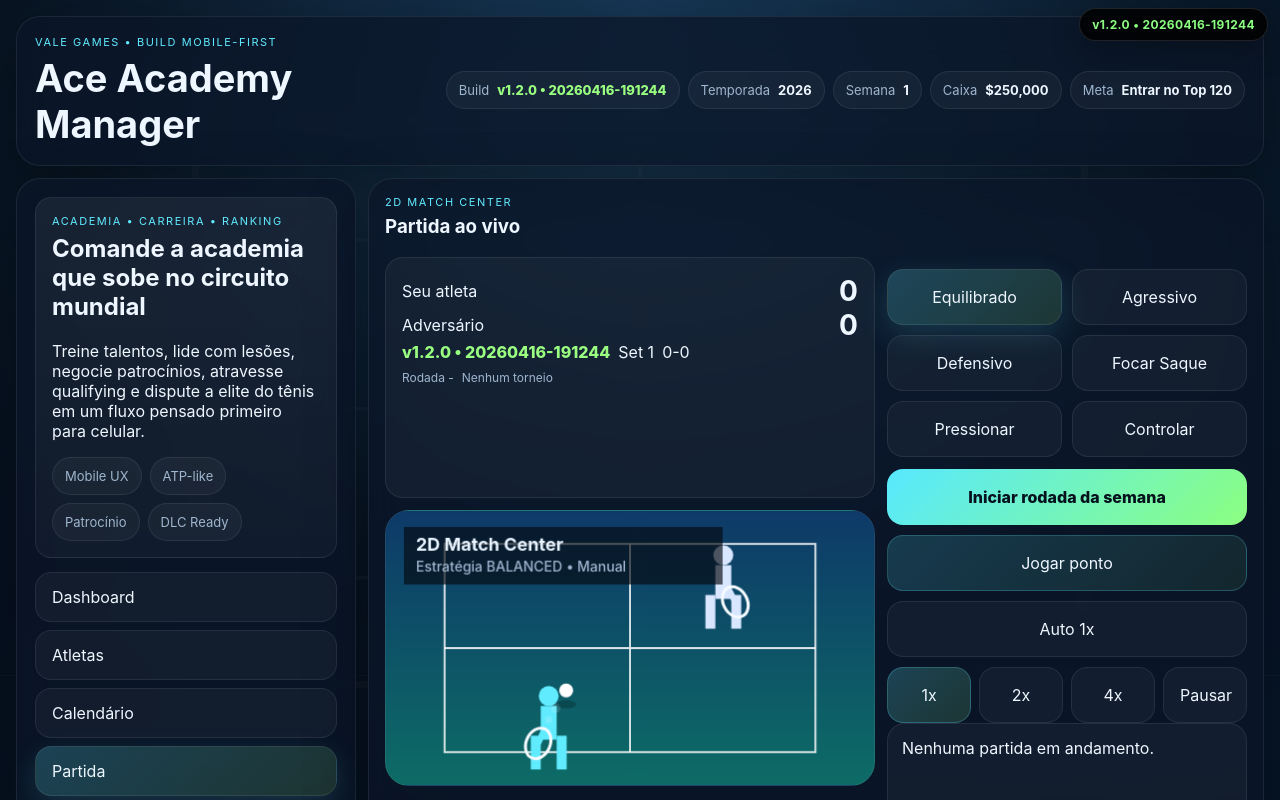
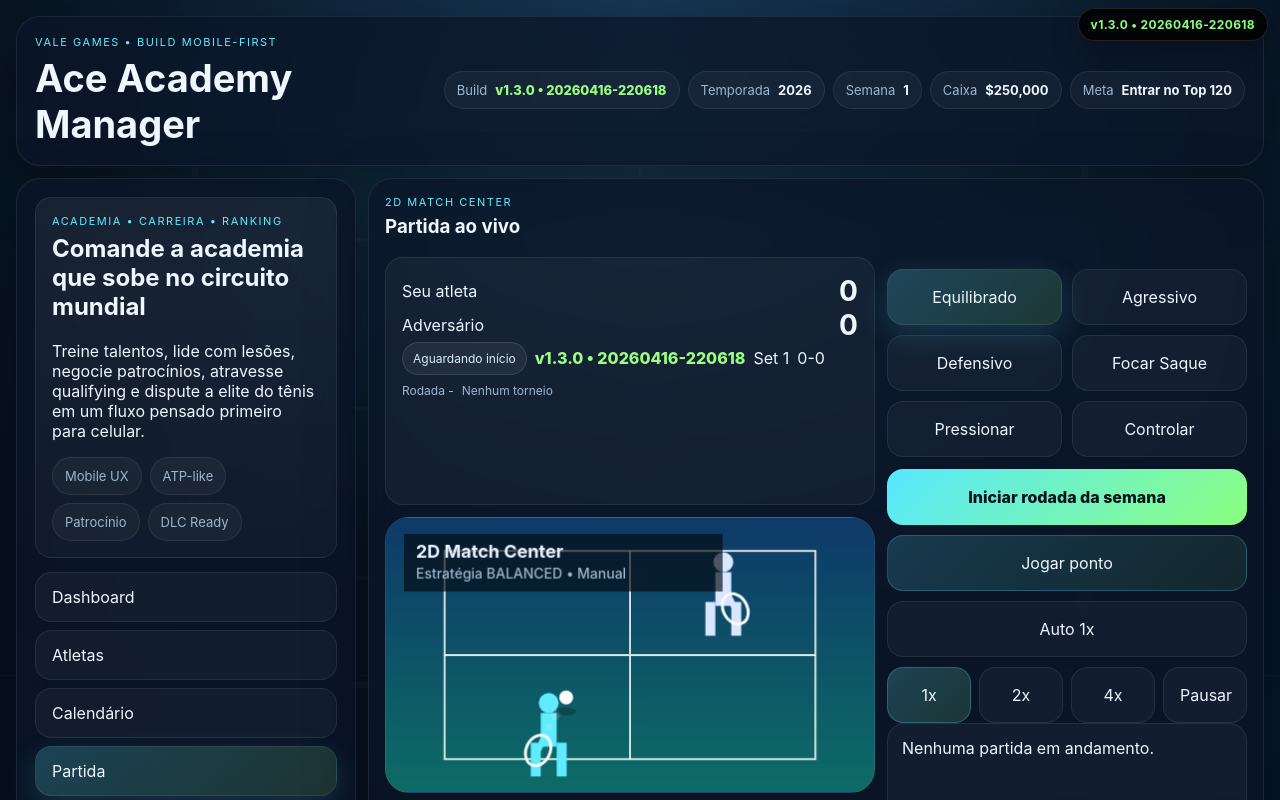
Before and after one commit to jonatanoficial-bit/TENIS-ACADEMIA-1.0, a plain HTML site: page index.html in a window 1280 px wide. Both pictures are taken after a click on the button "Partida". Shown: the top 800 px of the page. Drawn offline with Linux system fonts and the light colour scheme.

Commit message:
Add files via upload

```diff
--- a/css/styles.css
+++ b/css/styles.css
@@ -166,3 +166,10 @@
   }
   .mobile-build-badge { display: block; }
 }
+
+
+.metric-state{
+  color:#d9ecff;
+  border-color:rgba(255,255,255,0.12);
+  background:rgba(255,255,255,0.06);
+}
--- a/index.html
+++ b/index.html
@@ -10,7 +10,7 @@
   <link rel="stylesheet" href="css/styles.css" />
 </head>
 <body>
-  <div id="buildOverlay" class="build-overlay">v1.2.0 • 20260416-191244</div>
+  <div id="buildOverlay" class="build-overlay">v1.3.0 • 20260416-220618</div>
   <div class="app-shell">
     <header class="topbar glass">
       <div>
@@ -18,7 +18,7 @@
         <h1>Ace Academy Manager</h1>
       </div>
       <div class="hud-row hud-scroll">
-        <div class="pill build-pill"><span>Build</span><strong id="buildPill">v1.2.0 • 20260416-191244</strong></div>
+        <div class="pill build-pill"><span>Build</span><strong id="buildPill">v1.3.0 • 20260416-220618</strong></div>
         <div class="pill"><span>Temporada</span><strong id="seasonLabel">2026</strong></div>
         <div class="pill"><span>Semana</span><strong id="weekLabel">1</strong></div>
         <div class="pill"><span>Caixa</span><strong id="moneyLabel">$0</strong></div>
@@ -53,7 +53,7 @@
           <button class="tab-btn" data-tab="adminhint">Admin</button>
         </nav>
 
-        <div id="mobileBuildBadge" class="mobile-build-badge glass">v1.2.0 • 20260416-191244</div>
+        <div id="mobileBuildBadge" class="mobile-build-badge glass">v1.3.0 • 20260416-220618</div>
         <section class="sidebar-actions">
           <button id="advanceWeekBtn" class="btn-primary">Avançar Semana</button>
           <button id="saveBtn" class="btn-secondary">Salvar</button>
@@ -125,7 +125,7 @@
               <div class="score-card mobile-priority">
                 <div class="score-row"><span id="matchPlayerName">Seu atleta</span><strong id="scorePlayer">0</strong></div>
                 <div class="score-row"><span id="matchOpponentName">Adversário</span><strong id="scoreOpponent">0</strong></div>
-                <div class="score-meta"><span id="matchBuildInline" class="metric-build">v1.2.0 • 20260416-191244</span><span id="setLabel">Set 1</span><span id="pointLabel">0-0</span></div>
+                <div class="score-meta"><span id="matchStatePill" class="metric metric-state">Aguardando início</span><span id="matchBuildInline" class="metric-build">v1.3.0 • 20260416-220618</span><span id="setLabel">Set 1</span><span id="pointLabel">0-0</span></div>
                 <div class="score-meta secondary-meta"><span id="roundLabel">Rodada -</span><span id="tournamentLabel">Nenhum torneio</span></div>
               </div>
               <canvas id="matchCanvas" width="960" height="540"></canvas>
--- a/js/main.js
+++ b/js/main.js
@@ -19,7 +19,7 @@
 };
 const SCORE_NAMES = ['0', '15', '30', '40', 'AD'];
 const ROUND_ORDER = ['Q', 'R16', 'QF', 'SF', 'F'];
-const BUILD_LABEL = 'v1.2.0 • 20260416-191244';
+const BUILD_LABEL = 'v1.3.0 • 20260416-220618';
 let autoPlayTimer = null;
 let autoPlaySpeed = 1;
 let courtClock = 0;
@@ -45,7 +45,7 @@
 }
 
 function migrateState() {
-  state.version = '1.2.0';
+  state.version = '1.3.0';
   state.logs ||= [];
   state.summary ||= [];
   state.inbox ||= [];
@@ -63,15 +63,32 @@
 }
 
 
+
+function getMatchPhase() {
+  if (!state.match) return 'idle';
+  if (state.match.finished) return 'finished';
+  if (state.match.inProgress) return 'live';
+  return 'ready';
+}
+
 function applyBuildMarkers() {
   const pill = $('#buildPill');
   const overlay = $('#buildOverlay');
   const mobile = $('#mobileBuildBadge');
   const inline = $('#matchBuildInline');
+  const statePill = $('#matchStatePill');
   if (pill) pill.textContent = BUILD_LABEL;
   if (overlay) overlay.textContent = BUILD_LABEL;
   if (mobile) mobile.textContent = BUILD_LABEL;
   if (inline) inline.textContent = BUILD_LABEL;
+  if (statePill) {
+    const phase = getMatchPhase();
+    statePill.textContent =
+      phase === 'live' ? 'Partida ao vivo' :
+      phase === 'finished' ? 'Partida encerrada' :
+      phase === 'ready' ? 'Pronto para iniciar' :
+      'Aguardando início';
+  }
 }
 
 function refreshAutoButtons() {
@@ -625,7 +642,12 @@
   $('#pointLabel').textContent = match.pointText;
   $('#matchLog').textContent = match.log.slice(-12).join('\n');
   const autoBtn = $('#autoMatchBtn');
-  if (autoBtn) autoBtn.textContent = autoPlayTimer ? `Auto ${autoPlaySpeed}x ativo` : 'Auto 1x';
+  if (autoBtn) {
+    autoBtn.textContent = autoPlayTimer ? `Auto ${autoPlaySpeed}x ativo` : (match?.finished ? 'Partida encerrada' : 'Auto 1x');
+    autoBtn.disabled = !!match?.finished;
+  }
+  $('#playPointBtn').disabled = !!match?.finished;
+  applyBuildMarkers();
   refreshAutoButtons();
 }
 function addMatchLog(text) { if (!state.match) return; state.match.log.push(text); }
```
Also changed, not shown: CHANGELOG.md, build/build-info.json.
